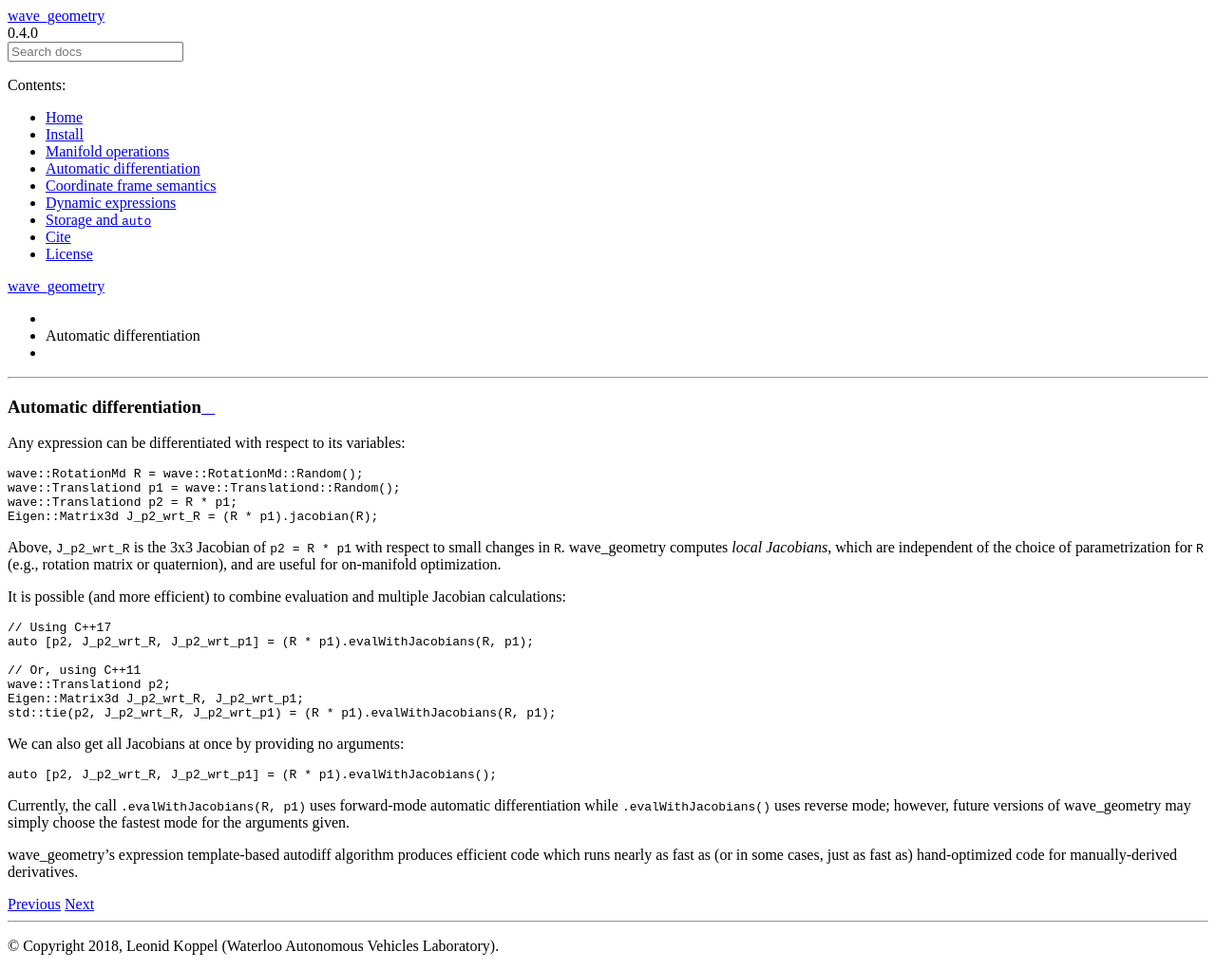
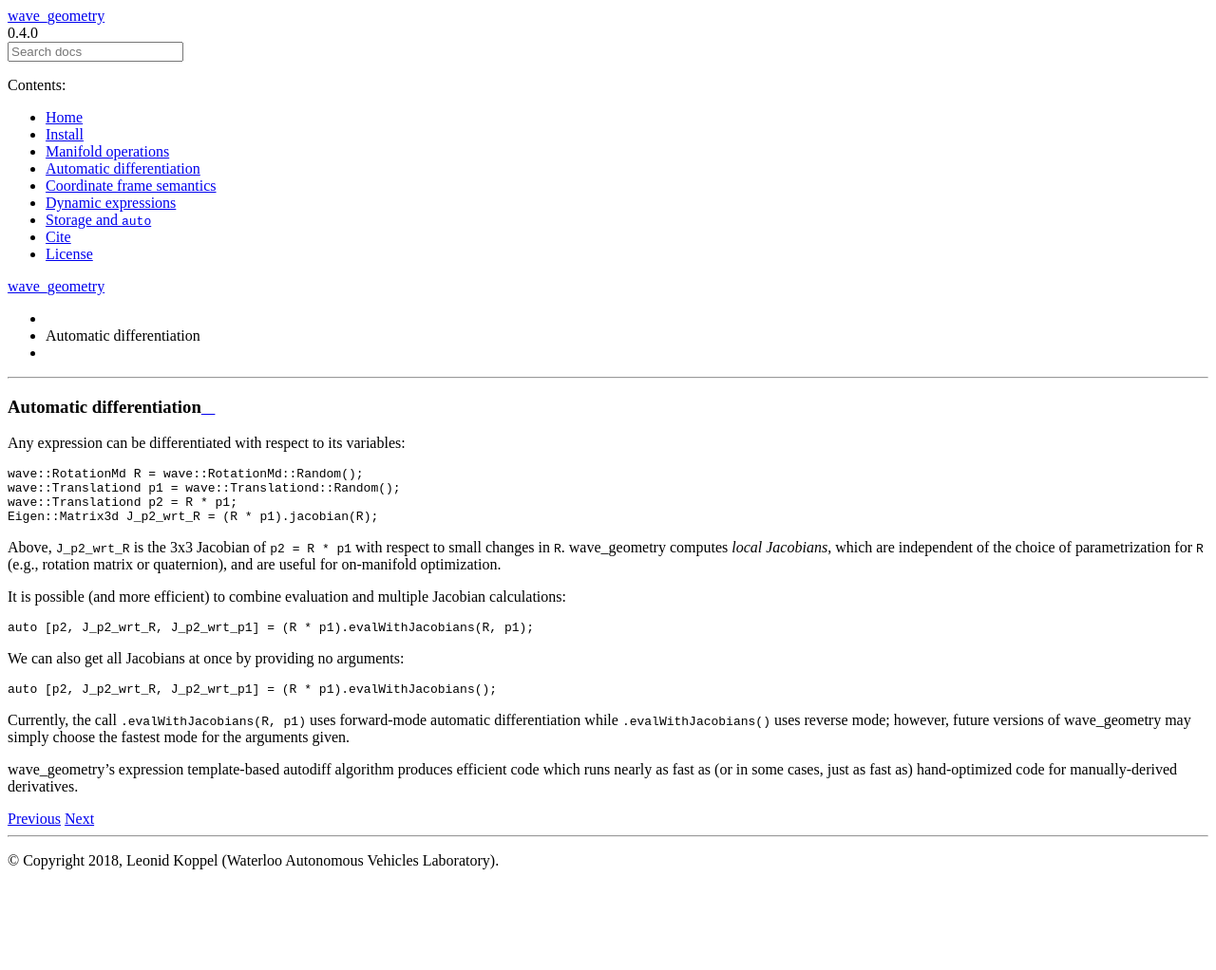
Before and after one commit to wavelab/wave_geometry, a Sphinx documentation site: the page built from docs/autodiff.md, in a window 1280 px wide. Shown: the whole page at 95% size. Built offline with Sphinx 7.4.7 and the Read the Docs theme 2.0.0, drawn with Linux system fonts in a browser that asks for light colours; after the commit the page ends 932 px from its top, so only the background shows below that.

Commit message:
Move to C++17
Many reasons for the move:

- Guaranteed copy elision makes it possible to make the library more efficient
  (without tricky workarounds)
- Other language features (fold expressions, constexpr if, inline variables...)
  will make code more readable
- Less effort spent reimplementing new functionality in C++14
- Unforeseen future development may rely on new features. Best to switch before
  backward compatibility becomes an issue.

Upgrade minimum test platform to GCC 6.
- Less wasted effort spent working around old GCC bugs.

````diff
--- a/CMakeLists.txt
+++ b/CMakeLists.txt
@@ -2,7 +2,7 @@
 PROJECT(wave_geometry)
 
 # Compiler settings for all targets
-SET(CMAKE_CXX_STANDARD 14)
+SET(CMAKE_CXX_STANDARD 17)
 
 # Package version, used when other projects FIND_PACKAGE(wave <version>)
 SET(WAVE_GEOMETRY_PACKAGE_VERSION 0.4.0)
--- a/docs/autodiff.md
+++ b/docs/autodiff.md
@@ -14,13 +14,7 @@
 It is possible (and more efficient) to combine evaluation and multiple Jacobian calculations:
 
 ```cpp
-// Using C++17
 auto [p2, J_p2_wrt_R, J_p2_wrt_p1] = (R * p1).evalWithJacobians(R, p1);
-
-// Or, using C++11
-wave::Translationd p2;
-Eigen::Matrix3d J_p2_wrt_R, J_p2_wrt_p1;
-std::tie(p2, J_p2_wrt_R, J_p2_wrt_p1) = (R * p1).evalWithJacobians(R, p1);
 ```
 
 We can also get all Jacobians at once by providing no arguments:
````
Also changed, not shown: CHANGELOG.md (+2 -2 lines), README.md (+2 -8 lines), docs/install.md (+2 -2 lines), .travis.yml, 3 other files.
